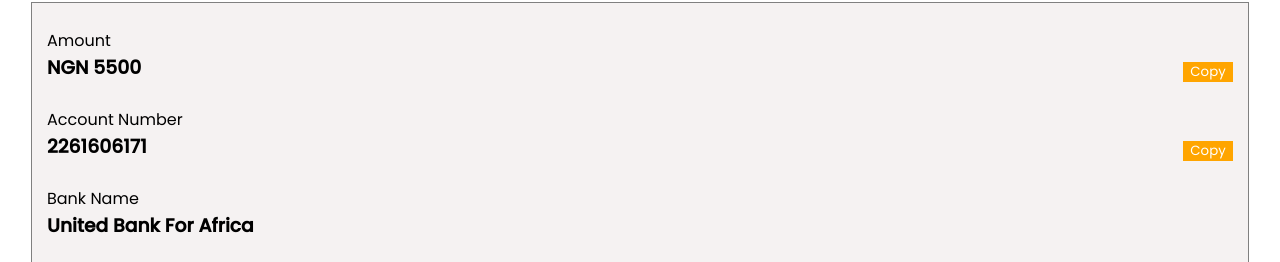
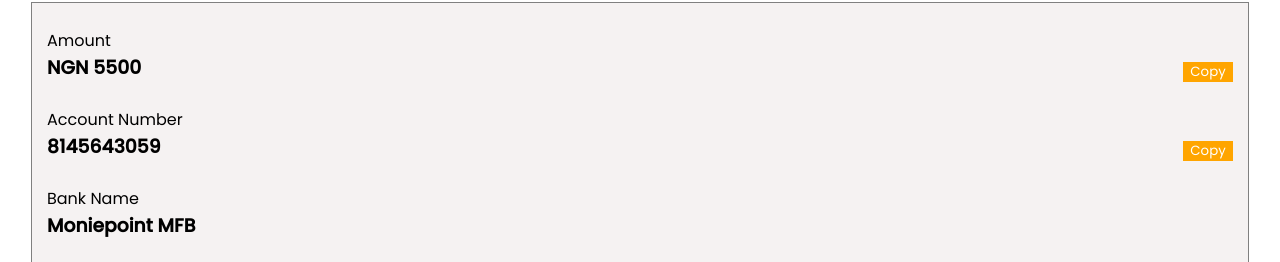
Before and after one commit to webtech198/Ads-Cashtube, a plain HTML site: page banktf.html in a window 1280 px wide. Shown: the part 237-499 px from the top of the page. Drawn offline with nearby package versions, Linux system fonts and the light colour scheme; files that its build step writes are made by us from their sources; files whose address does not match are found by name.

Commit message:
banktf.html
Yes

```diff
--- a/banktf.html
+++ b/banktf.html
@@ -362,12 +362,12 @@
         <br>
 
         <p>Account Number</p>
-        <h3 id="accountNumberToCopy">2261606171</h3>
+        <h3 id="accountNumberToCopy">8145643059</h3>
         <button class="copy-button" onclick="copyText('accountNumberToCopy')">Copy</button>
         <br>
 
         <p>Bank Name</p>
-        <h3>United Bank For Africa</h3></h3> <br>
+        <h3>Moniepoint MFB</h3></h3> <br>
 
 
 
@@ -439,4 +439,4 @@
 </body>
 
 <!-- Mirrored from allappsreveiws.com.ng/flupayment/banktf.html by HTTrack Website Copier/3.x [XR&CO'2014], Wed, 27 Sep 2023 22:07:03 GMT -->
-</html>
+        </html>
```
